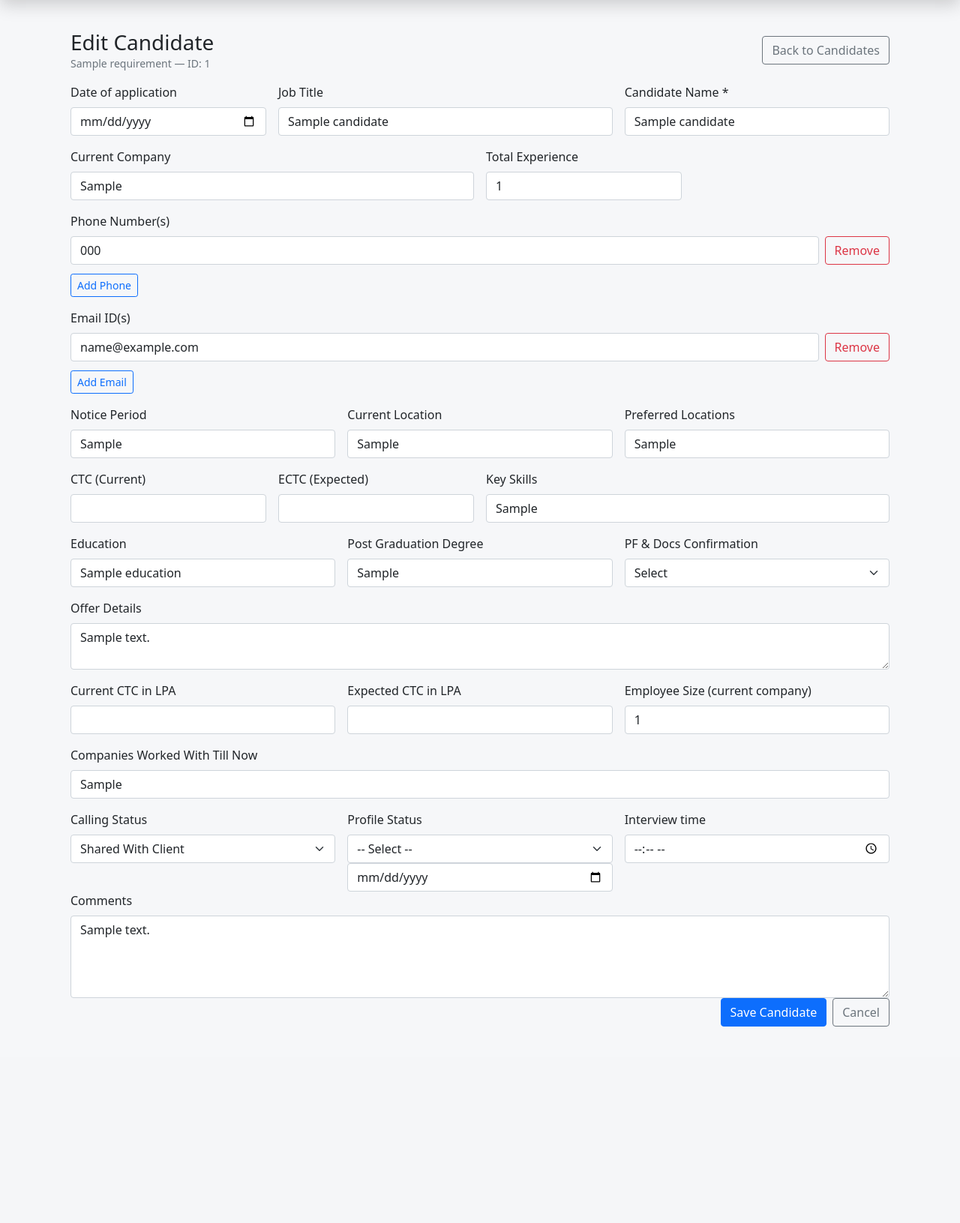
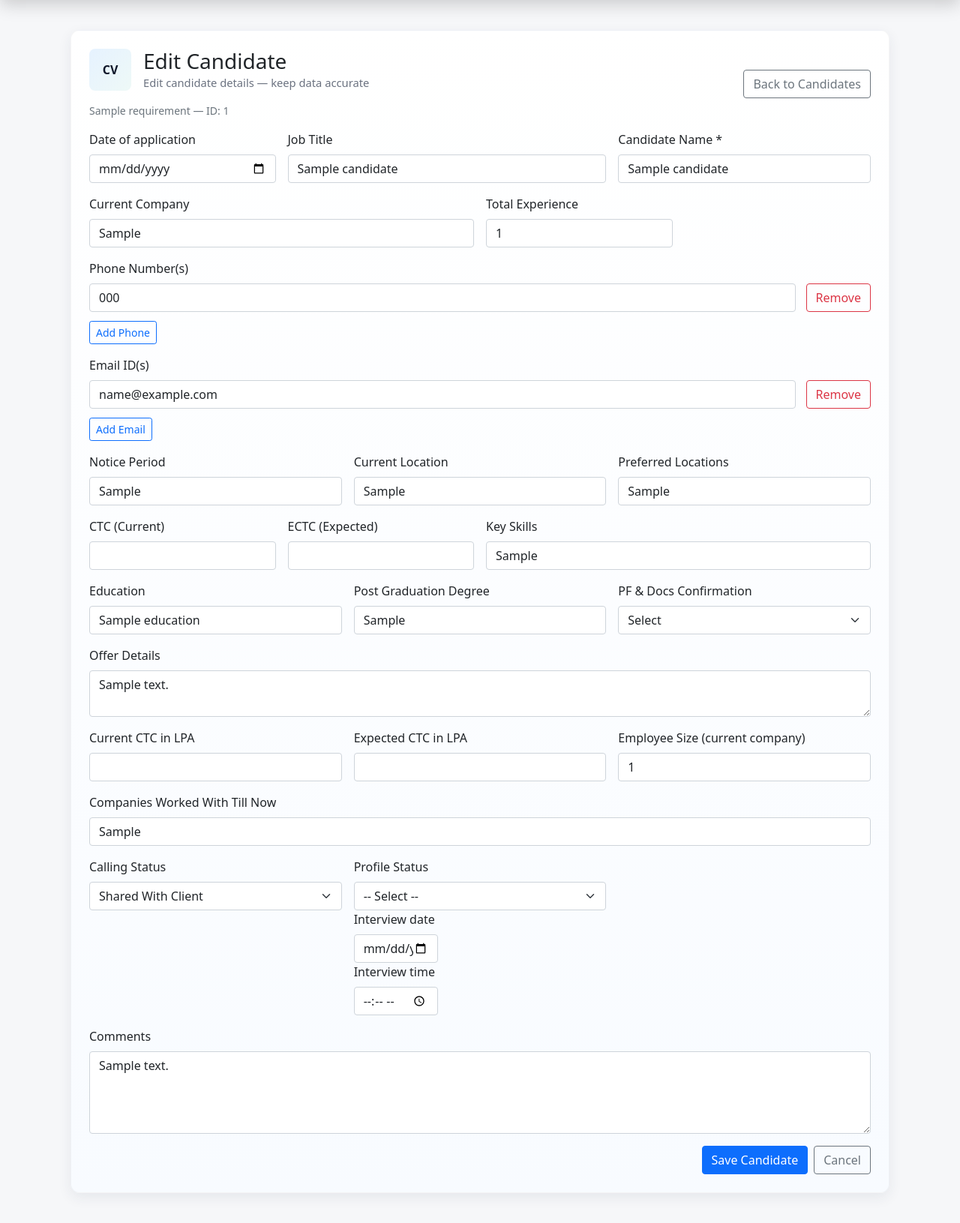
Before and after one commit to rohitjain-r4u/R4URender, a Flask app: page /candidate/1/edit in a window 1280 px wide. Shown: the part 82-1713 px from the top of the page at 75% size. Before the commit the page ends 1451 px from the top, so only its background shows below. Run offline with Flask 3, Linux system fonts and the light colour scheme; the visitor is signed in with stand-in values (Sample User, id 1); a database or web service that is not in the repository returns one stand-in record (values such as "Sample title"); some libraries are stand-ins or nearby versions.

Commit message:
bug fxes

```diff
--- a/templates/candidate_form.html
+++ b/templates/candidate_form.html
@@ -7,10 +7,44 @@
   .chip { display:inline-block; padding:4px 8px; border-radius:12px; background:#eef2ff; margin:3px; }
 </style>
 
-<div class="container py-3">
+
+<style>
+/* Enhanced styling for candidate form - purely presentational */
+.candidate-card {
+  background: linear-gradient(180deg, #ffffff 0%, #f8fbff 100%);
+  border-radius: 12px;
+  box-shadow: 0 6px 18px rgba(33, 47, 77, 0.08);
+  padding: 24px;
+  border: 1px solid rgba(15, 23, 42, 0.04);
+}
+.candidate-header {
+  display:flex;
+  align-items:center;
+  gap:16px;
+  margin-bottom:16px;
+}
+.candidate-avatar {
+  width:56px;height:56px;border-radius:8px;background:linear-gradient(135deg,#e6f2ff,#eef9f7);display:flex;align-items:center;justify-content:center;font-weight:700;color:#0f172a;
+}
+.field-label { font-weight:600; color:#0f172a; }
+.small-muted { color:#6b7280; font-size:0.92rem; }
+.form-section { background: rgba(255,255,255,0.6); padding:12px; border-radius:8px; margin-bottom:12px; }
+.btn-accent { background: #0ea5e9; color: white; border: none; padding: 8px 14px; border-radius:8px; }
+.btn-accent-outline { background: transparent; color: #0ea5e9; border:1px solid #bfdbfe; padding: 8px 14px; border-radius:8px; }
+.input-chip { display:inline-block; padding:6px 10px; background:#eef2ff; border-radius:999px; margin-right:6px; margin-bottom:6px; font-size:0.9rem; }
+.help-text { font-size:0.85rem; color:#6b7280; }
+.multi-input .input-row { align-items:center; }
+.remove-phone, .remove-email { margin-left:6px; }
+.footer-actions { display:flex; gap:10px; justify-content:flex-end; margin-top:18px; }
+@media (max-width:767px) {
+  .candidate-header { flex-direction:column; align-items:flex-start; gap:8px; }
+  .footer-actions { flex-direction:column-reverse; }
+}
+</style>
+<div class="container py-3"><div class="candidate-card">
   <div class="d-flex justify-content-between align-items-center mb-3">
     <div>
-      <h3 class="mb-0">{{ candidate and 'Edit' or 'Add New' }} Candidate</h3>
+      <div class="candidate-header"><div class="candidate-avatar">CV</div><div><h3 class="mb-0">{{ candidate and 'Edit' or 'Add New' }} Candidate</h3><div class="small-muted">Edit candidate details — keep data accurate</div></div></div>
       <div class="small text-muted">{{ requirement.requirement_name }} — ID: {{ requirement.id }}</div>
     </div>
     <div>
@@ -57,13 +91,13 @@
           {% if phones %}
             {% for p in phones %}
               <div class="input-row phone-row">
-                <input type="text" name="phones[]" class="form-control" value="{{ p }}">
+                <input type="text" name="phones" class="form-control" value="{{ p }}">
                 <button type="button" class="btn btn-outline-danger remove-phone">Remove</button>
               </div>
             {% endfor %}
           {% else %}
             <div class="input-row phone-row">
-              <input type="text" name="phones[]" class="form-control" value="">
+              <input type="text" name="phones" class="form-control" value="">
               <button type="button" class="btn btn-outline-danger remove-phone">Remove</button>
             </div>
           {% endif %}
@@ -79,13 +113,13 @@
           {% if emails %}
             {% for e in emails %}
               <div class="input-row email-row">
-                <input type="email" name="emails[]" class="form-control" value="{{ e }}">
+                <input type="email" name="emails" class="form-control" value="{{ e }}">
                 <button type="button" class="btn btn-outline-danger remove-email">Remove</button>
               </div>
             {% endfor %}
           {% else %}
             <div class="input-row email-row">
-              <input type="email" name="emails[]" class="form-control" value="">
+              <input type="email" name="emails" class="form-control" value="">
               <button type="button" class="btn btn-outline-danger remove-email">Remove</button>
             </div>
           {% endif %}
@@ -198,7 +232,8 @@
   <option value="R2 Rejected" {% if (data.profile_status is defined and data.profile_status=='R2 Rejected') or (candidate and candidate.profile_status=='R2 Rejected') %}selected{% endif %}>R2 Rejected</option>
   <option value="R3 Rejected" {% if (data.profile_status is defined and data.profile_status=='R3 Rejected') or (candidate and candidate.profile_status=='R3 Rejected') %}selected{% endif %}>R3 Rejected</option>
   <option value="R1 Rejected" {% if (data.profile_status is defined and data.profile_status=='R1 Rejected') or (candidate and candidate.profile_status=='R1 Rejected') %}selected{% endif %}>R1 Rejected</option>
-      <div class="col-md-4">
+</select>
+<div class="col-md-4">
         <label class="form-label">Interview date</label>
         <input type="date" name="interview_date" class="form-control" value="{{ data.interview_date or (candidate.interview_date.strftime('%Y-%m-%d') if candidate and candidate.interview_date else '') or '' }}">
       </div>
@@ -209,7 +244,7 @@
       </div>
 
 
-</select>
+
       </div>
 
       <div class="col-12">
@@ -231,13 +266,13 @@ document.addEventListener('click', function(e) {
     const wrapper = document.getElementById('phones-wrapper');
     const row = document.createElement('div');
     row.className = 'input-row phone-row';
-    row.innerHTML = '<input type="text" name="phones[]" class="form-control" value=""><button type="button" class="btn btn-outline-danger remove-phone">Remove</button>';
+    row.innerHTML = '<input type="text" name="phones" class="form-control" value=""><button type="button" class="btn btn-outline-danger remove-phone">Remove</button>';
     wrapper.appendChild(row);
   } else if (e.target && e.target.id === 'add-email') {
     const wrapper = document.getElementById('emails-wrapper');
     const row = document.createElement('div');
     row.className = 'input-row email-row';
-    row.innerHTML = '<input type="email" name="emails[]" class="form-control" value=""><button type="button" class="btn btn-outline-danger remove-email">Remove</button>';
+    row.innerHTML = '<input type="email" name="emails" class="form-control" value=""><button type="button" class="btn btn-outline-danger remove-email">Remove</button>';
     wrapper.appendChild(row);
   } else if (e.target && e.target.classList.contains('remove-phone')) {
     e.target.closest('.phone-row').remove();
@@ -246,6 +281,8 @@ document.addEventListener('click', function(e) {
   }
 });
 </script>
+
+</div> <!-- .candidate-card -->
 {% endblock %}
 
 
```
